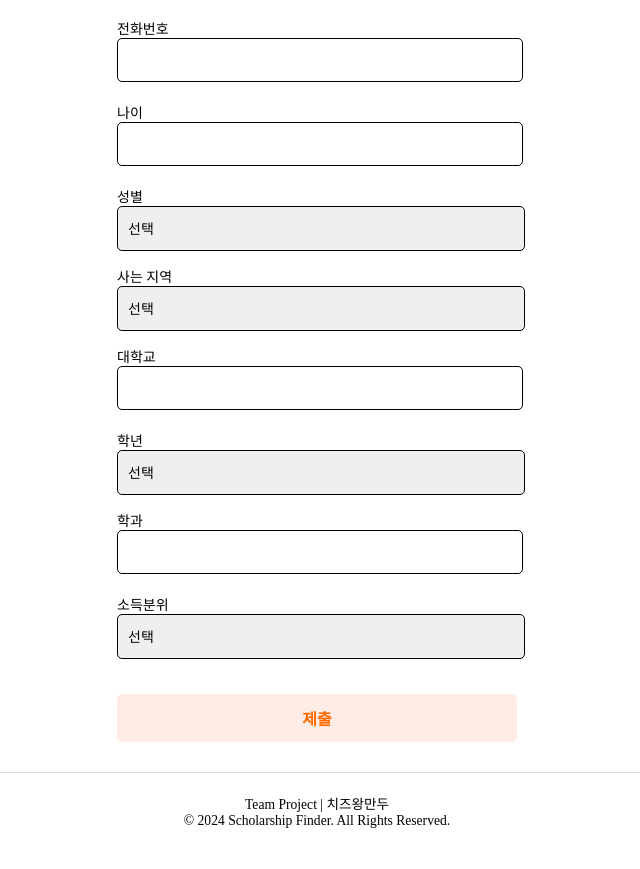
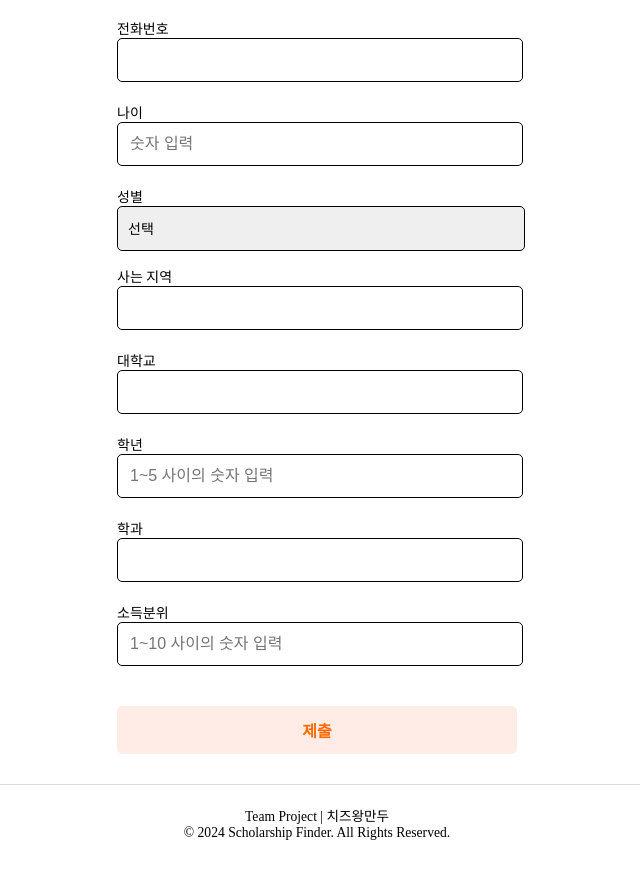
Before and after one commit to scholarship-mju/front, a React (Create React App) app: page /new-user in a window 1280 px wide. Shown: the part 295-1164 px from the top of the page, without its empty margins (323-963 px from the left). Built offline with nearby package versions, Linux system fonts and the light colour scheme.

Commit message:
NewUserPage 수정1

```diff
--- a/src/pages/NewUserPage.js
+++ b/src/pages/NewUserPage.js
@@ -8,7 +8,6 @@ import {
     Label,
     SubmitButton,
     FormContainer,
-    ErrorMessage,
     SelectField,
 } from "../style/NewUserPageStyle";
 
@@ -22,51 +21,30 @@ function NewUserPage() {
     const [grade, setGrade] = useState("");
     const [department, setDepartment] = useState("");
     const [incomeQuantile, setIncomeQuantile] = useState("");
-    const [nicknameError, setNicknameError] = useState("");
-
-    const handleNicknameBlur = async () => {
-        try {
-            const response = await axios.get(
-                `http://ec2-15-164-84-210.ap-northeast-2.compute.amazonaws.com:8080/check-nickname?nickname=${nickname}`
-            );
-            if (!response.data.available) {
-                setNicknameError("이미 사용 중인 닉네임입니다.");
-            } else {
-                setNicknameError("");
-            }
-        } catch (error) {
-            console.error("닉네임 중복 체크 오류:", error);
-        }
-    };
 
     const handleSubmit = async (e) => {
         e.preventDefault();
-        if (nicknameError) {
-            alert("닉네임을 수정해주세요.");
-            return;
-        }
 
         const additionalData = {
             nickname,
             phone,
-            age,
+            age: Number(age), // 숫자 변환
             gender,
             city,
             university,
-            grade,
+            grade: Number(grade), // 숫자 변환
             department,
-            incomeQuantile,
+            incomeQuantile: Number(incomeQuantile), // 숫자 변환
         };
 
         try {
             const token = localStorage.getItem("accessToken");
             const response = await axios.post(
-                "http://ec2-15-164-84-210.ap-northeast-2.compute.amazonaws.com:8080/login-first",
+                "http://ec2-15-164-84-210.ap-northeast-2.compute.amazonaws.com:8080/first-login",
                 additionalData,
                 {
                     headers: {
                         Authorization: `Bearer ${token}`,
-                        "Content-Type": "application/json",
                     },
                 }
             );
@@ -91,22 +69,22 @@ function NewUserPage() {
                     type="text"
                     value={nickname}
                     onChange={(e) => setNickname(e.target.value)}
-                    onBlur={handleNicknameBlur}
                 />
-                {nicknameError && <ErrorMessage>{nicknameError}</ErrorMessage>}
 
                 <Label>전화번호</Label>
                 <InputField
-                    type="tel"
+                    type="text"
                     value={phone}
                     onChange={(e) => setPhone(e.target.value)}
                 />
 
                 <Label>나이</Label>
                 <InputField
-                    type="text"
+                    type="number"
                     value={age}
                     onChange={(e) => setAge(e.target.value)}
+                    min="1"
+                    placeholder="숫자 입력"
                 />
 
                 <Label>성별</Label>
@@ -117,17 +95,11 @@ function NewUserPage() {
                 </SelectField>
 
                 <Label>사는 지역</Label>
-                <SelectField value={city} onChange={(e) => setCity(e.target.value)}>
-                    <option value="">선택</option>
-                    <option value="서울">서울</option>
-                    <option value="부산">부산</option>
-                    <option value="대구">대구</option>
-                    <option value="인천">인천</option>
-                    <option value="광주">광주</option>
-                    <option value="대전">대전</option>
-                    <option value="울산">울산</option>
-                    <option value="경기">경기</option>
-                </SelectField>
+                <InputField
+                    type="text"
+                    value={city}
+                    onChange={(e) => setCity(e.target.value)}
+                />
 
                 <Label>대학교</Label>
                 <InputField
@@ -137,14 +109,14 @@ function NewUserPage() {
                 />
 
                 <Label>학년</Label>
-                <SelectField value={grade} onChange={(e) => setGrade(e.target.value)}>
-                    <option value="">선택</option>
-                    <option value="1">1학년</option>
-                    <option value="2">2학년</option>
-                    <option value="3">3학년</option>
-                    <option value="4">4학년</option>
-                    <option value="5">대학원</option>
-                </SelectField>
+                <InputField
+                    type="number"
+                    value={grade}
+                    onChange={(e) => setGrade(e.target.value)}
+                    min="1"
+                    max="5"
+                    placeholder="1~5 사이의 숫자 입력"
+                />
 
                 <Label>학과</Label>
                 <InputField
@@ -154,14 +126,14 @@ function NewUserPage() {
                 />
 
                 <Label>소득분위</Label>
-                <SelectField value={incomeQuantile} onChange={(e) => setIncomeQuantile(e.target.value)}>
-                    <option value="">선택</option>
-                    <option value="1">1분위</option>
-                    <option value="2">2분위</option>
-                    <option value="3">3분위</option>
-                    <option value="4">4분위</option>
-                    <option value="5">5분위</option>
-                </SelectField>
+                <InputField
+                    type="number"
+                    value={incomeQuantile}
+                    onChange={(e) => setIncomeQuantile(e.target.value)}
+                    min="1"
+                    max="10"
+                    placeholder="1~10 사이의 숫자 입력"
+                />
 
                 <SubmitButton type="submit">제출</SubmitButton>
             </FormContainer>
```
